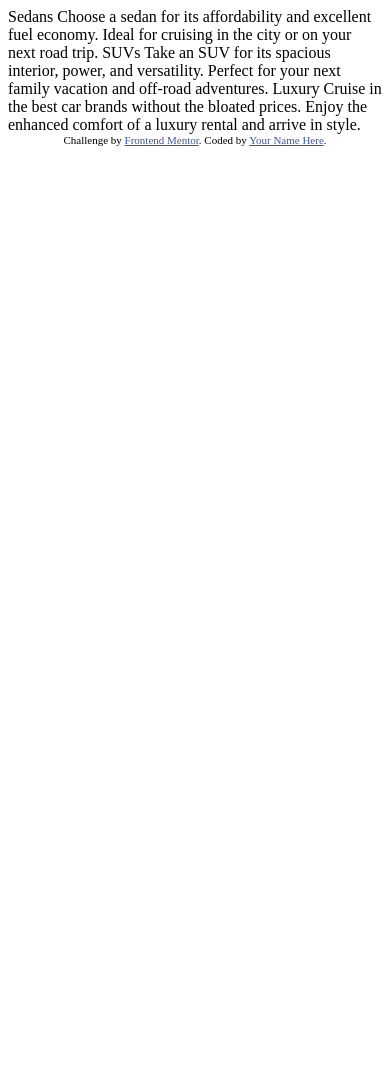
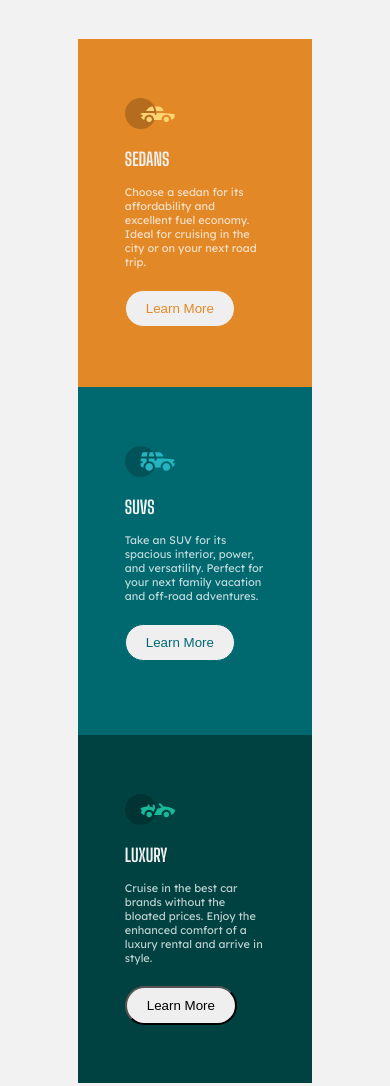
Before and after one commit to TSPraneeth/3-column-preview-card, a plain HTML site: page index.html in a window 390 px wide. Before the commit the page ends 844 px from the top, so only its background shows below. Drawn offline with Linux system fonts and the light colour scheme.

Commit message:
Submit
Completed project

```diff
--- /dev/null
+++ b/css/styles.css
@@ -0,0 +1,136 @@
+@import url('https://fonts.googleapis.com/css2?family=Big+Shoulders+Display:wght@700&family=Lexend+Deca&display=swap');
+
+body
+{
+    font-family: 'Lexend Deca', sans-serif;
+    margin: 0;
+    background: hsl(0, 0%, 95%);
+    font-size: 15px;
+}
+
+.card-container
+{
+    position: absolute;
+    top: 50%;
+    left: 50%;
+    transform: translate(-50%,-50%);
+    display: grid;
+    grid-template-columns: 1fr 1fr 1fr;
+    grid-template-areas: "card-1 card-2 card-3";
+}
+
+.cards
+{
+    padding: 10% 15%;
+
+}
+
+.cards img
+{
+    width: 80px;
+}
+
+.card-1
+{
+    background-color: hsl(31, 77%, 52%);
+    grid-area: card-1;
+}
+
+.card-2
+{
+    background-color: hsl(184, 100%, 22%);
+    grid-area: card-2;
+}
+
+.card-3
+{
+    background-color: hsl(179, 100%, 13%);
+    grid-area: card-3;
+}
+
+.headings
+{
+    color:hsl(0, 0%, 95%);
+    font-size: 27px;
+    font-family: 'Big Shoulders Display', cursive;
+
+}
+
+.descriptions
+{
+    color: hsla(0, 0%, 100%, 0.75);
+    font-size:11px;
+}
+
+.learn-more
+{
+    width: 130px;
+    margin-top:50px;
+    padding: 10px 20px;
+    border-radius: 40px;
+
+}
+
+.learn1
+{
+    color: hsl(31, 77%, 52%);
+    border: 1px solid hsl(31, 77%, 52%);
+}
+
+.learn2
+{
+    color: hsl(184, 100%, 22%);
+    border: 1px solid hsl(184, 100%, 22%);
+}
+
+.learn3
+{
+    color: hsl(179, 100%, 13%);
+    border: 1px solid hsl(179, 100%, 13%);
+    font-family: 'Lexend Deca', sans-serif;
+}
+
+
+.learn-more:hover
+{
+    border: 1px solid hsl(0, 0%, 95%);
+    background-color: transparent;
+    color: hsl(0, 0%, 95%);
+    cursor: pointer;
+}
+
+@media screen and (max-width:596px) {
+    .card-container
+    {
+        grid-template-columns: 1fr;
+        grid-template-rows: 1fr 1fr 1fr;
+        grid-template-areas:
+            "card-1"
+            "card-2"
+            "card-3" ;
+        position: unset;
+        transform: none;
+        margin: 10% 20%;
+    }
+
+    .cards
+    {
+        padding: 25% 20%;
+    }
+
+    .learn-more
+    {
+        margin-top: 10px;
+        width: unset;
+    }
+
+    .headings
+    {
+        font-size: larger;
+    }
+
+    .cards img
+    {
+        width:50px;
+    }
+}
--- a/index.html
+++ b/index.html
@@ -1,36 +1,50 @@
 <!DOCTYPE html>
 <html lang="en">
+
 <head>
   <meta charset="UTF-8">
-  <meta name="viewport" content="width=device-width, initial-scale=1.0"> <!-- displays site properly based on user's device -->
+  <meta name="viewport" content="width=device-width, initial-scale=1.0">
+  <!-- displays site properly based on user's device -->
 
   <link rel="icon" type="image/png" sizes="32x32" href="./images/favicon-32x32.png">
 
   <title>Frontend Mentor | 3-column preview card component</title>
+  <link rel="stylesheet" href="css/styles.css">
+  <!-- Feel free to remove these styles or customise in your own stylesheet 👍 -->
 
-  <!-- Feel free to remove these styles or customise in your own stylesheet 👍 -->
-  <style>
-    .attribution { font-size: 11px; text-align: center; }
-    .attribution a { color: hsl(228, 45%, 44%); }
-  </style>
 </head>
+
 <body>
+  <section class="card-container">
 
-  Sedans
-  Choose a sedan for its affordability and excellent fuel economy. Ideal for cruising in the city
-  or on your next road trip.
+    <div class="card-1 cards">
+      <img src="images/icon-sedans.svg" alt="">
+      <h2 class="headings">SEDANS</h2>
+      <p class="descriptions">Choose a sedan for its affordability and excellent fuel economy. Ideal for cruising in the
+        city
+        or on your next road trip.</p>
+      <button class="learn-more learn1" type="button">Learn More</button>
+    </div>
 
-  SUVs
-  Take an SUV for its spacious interior, power, and versatility. Perfect for your next family vacation
-  and off-road adventures.
+    <div class="card-2 cards">
+      <img src="images/icon-suvs.svg" alt="">
+      <h2 class="headings">SUVS</h2>
+      <p class="descriptions">Take an SUV for its spacious interior, power, and versatility. Perfect for your next
+        family vacation
+        and off-road adventures.</p>
+      <button class="learn-more learn2" type="button">Learn More</button>
+    </div>
 
-  Luxury
-  Cruise in the best car brands without the bloated prices. Enjoy the enhanced comfort of a luxury
-  rental and arrive in style.
+    <div class="card-3 cards">
+      <img src="images/icon-luxury.svg" alt="">
+      <h2 class="headings">LUXURY</h2>
+      <p class="descriptions">Cruise in the best car brands without the bloated prices. Enjoy the enhanced comfort of a
+        luxury
+        rental and arrive in style.</p>
+      <button class="learn-more learn 3" type="button">Learn More</button>
+    </div>
 
-  <div class="attribution">
-    Challenge by <a href="https://www.frontendmentor.io?ref=challenge" target="_blank">Frontend Mentor</a>.
-    Coded by <a href="#">Your Name Here</a>.
-  </div>
+  </section>
 </body>
+
 </html>
```
Also changed, not shown: screenshot-desktop.png (added), screenshot-mobile.png (added).
